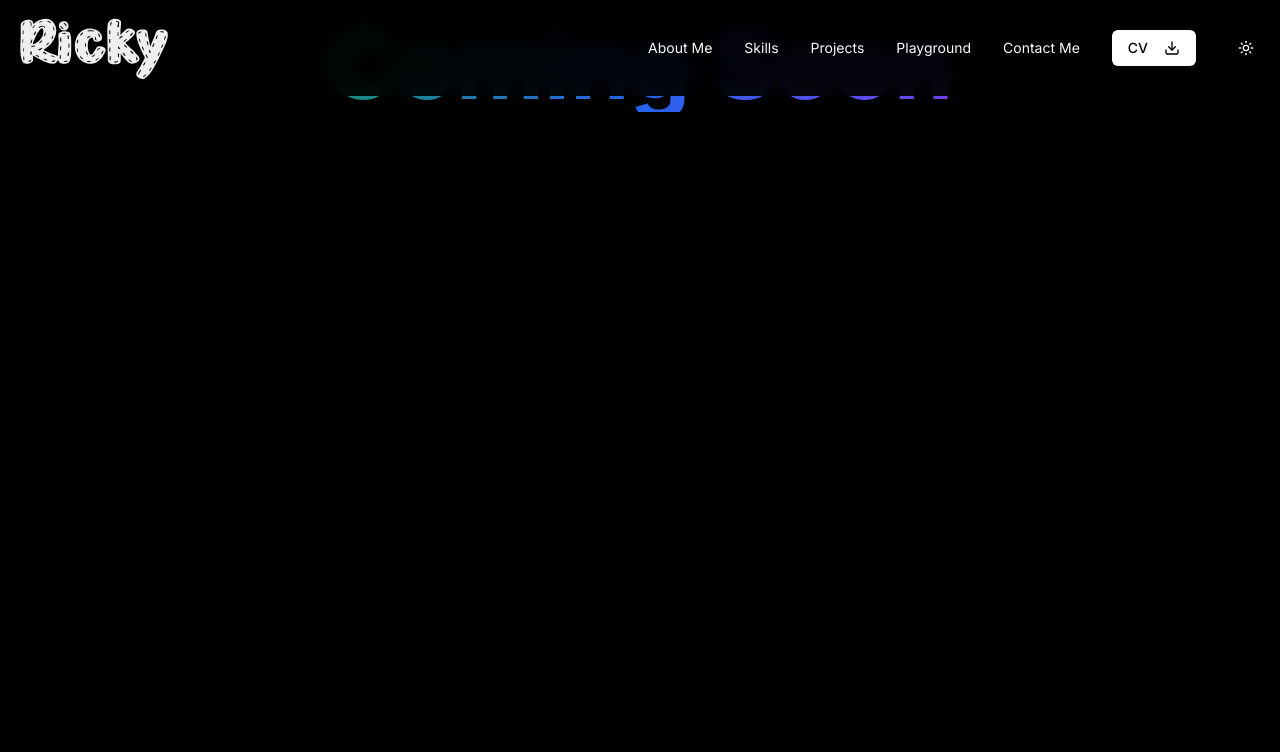
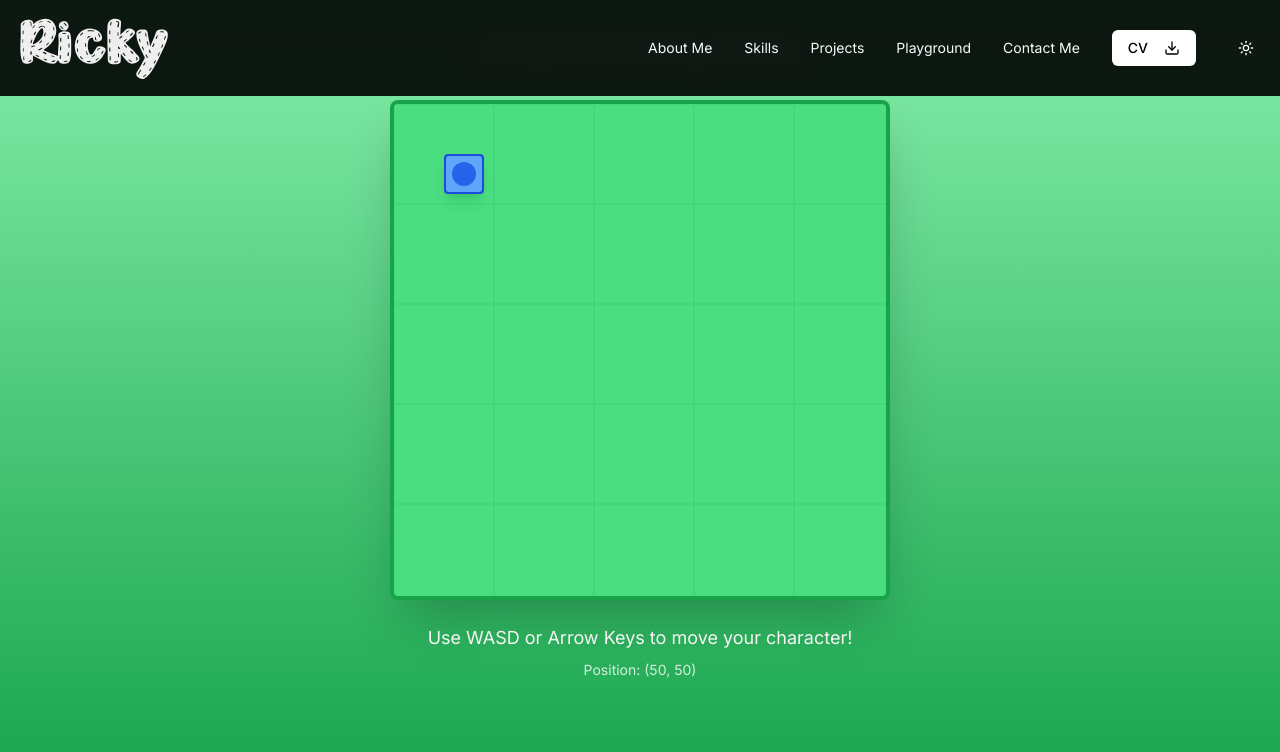
Before and after one commit to georgiusricky/georgiusricky.github.io, a Next.js app: page /playground/components/simple-farming-game in a window 1280 px wide. Shown: the top 752 px of the page. Built offline with nearby package versions, Linux system fonts and the light colour scheme.

Commit message:
update: simple basic farming structure

```diff
--- a/app/playground/components/simple-farming-game/page.tsx
+++ b/app/playground/components/simple-farming-game/page.tsx
@@ -1,12 +1,89 @@
 "use client";
 
-import ComingSoon from "@/app/components/ComingSoon";
+import { useState, useEffect } from "react";
 
 export default function SimpleFarmingGame() {
+  const [characterPosition, setCharacterPosition] = useState({ x: 50, y: 50 });
+
+  useEffect(() => {
+    const handleKeyPress = (event: KeyboardEvent) => {
+      const step = 10;
+      setCharacterPosition(prev => {
+        let newX = prev.x;
+        let newY = prev.y;
+
+        switch (event.key.toLowerCase()) {
+          case 'w':
+          case 'arrowup':
+            newY = Math.max(0, prev.y - step);
+            break;
+          case 's':
+          case 'arrowdown':
+            newY = Math.min(400, prev.y + step);
+            break;
+          case 'a':
+          case 'arrowleft':
+            newX = Math.max(0, prev.x - step);
+            break;
+          case 'd':
+          case 'arrowright':
+            newX = Math.min(400, prev.x + step);
+            break;
+        }
+
+        return { x: newX, y: newY };
+      });
+    };
+
+    window.addEventListener('keydown', handleKeyPress);
+    return () => window.removeEventListener('keydown', handleKeyPress);
+  }, []);
 
   return (
-    <ComingSoon
-      targetDate="2025-12-31"
-    />
+    <div className="min-h-screen bg-gradient-to-b from-green-300 to-green-600 p-8">
+      <div className="max-w-4xl mx-auto">
+        <h1 className="text-3xl font-bold text-white text-center mb-8">
+          Simple Farming Game
+        </h1>
+
+        <div className="relative bg-green-400 border-4 border-green-600 rounded-lg shadow-2xl overflow-hidden"
+             style={{ width: '500px', height: '500px', margin: '0 auto' }}>
+
+          {/* Character Box */}
+          <div
+            className="absolute bg-blue-500 border-2 border-blue-700 rounded shadow-lg transition-all duration-100"
+            style={{
+              left: `${characterPosition.x}px`,
+              top: `${characterPosition.y}px`,
+              width: '40px',
+              height: '40px'
+            }}
+          >
+            <div className="w-full h-full bg-blue-400 rounded flex items-center justify-center">
+              <div className="w-6 h-6 bg-blue-600 rounded-full"></div>
+            </div>
+          </div>
+
+          {/* Grid pattern for grass */}
+          <div className="absolute inset-0 opacity-20">
+            {Array.from({ length: 25 }, (_, i) => (
+              <div key={i} className="absolute border border-green-500"
+                   style={{
+                     left: `${(i % 5) * 100}px`,
+                     top: `${Math.floor(i / 5) * 100}px`,
+                     width: '100px',
+                     height: '100px'
+                   }}>
+              </div>
+            ))}
+          </div>
+        </div>
+
+        <div className="text-center mt-6 text-white">
+          <p className="text-lg mb-2">Use WASD or Arrow Keys to move your character!</p>
+          <p className="text-sm opacity-80">Position: ({characterPosition.x}, {characterPosition.y})</p>
+        </div>
+      </div>
+    </div>
   );
 }
```
